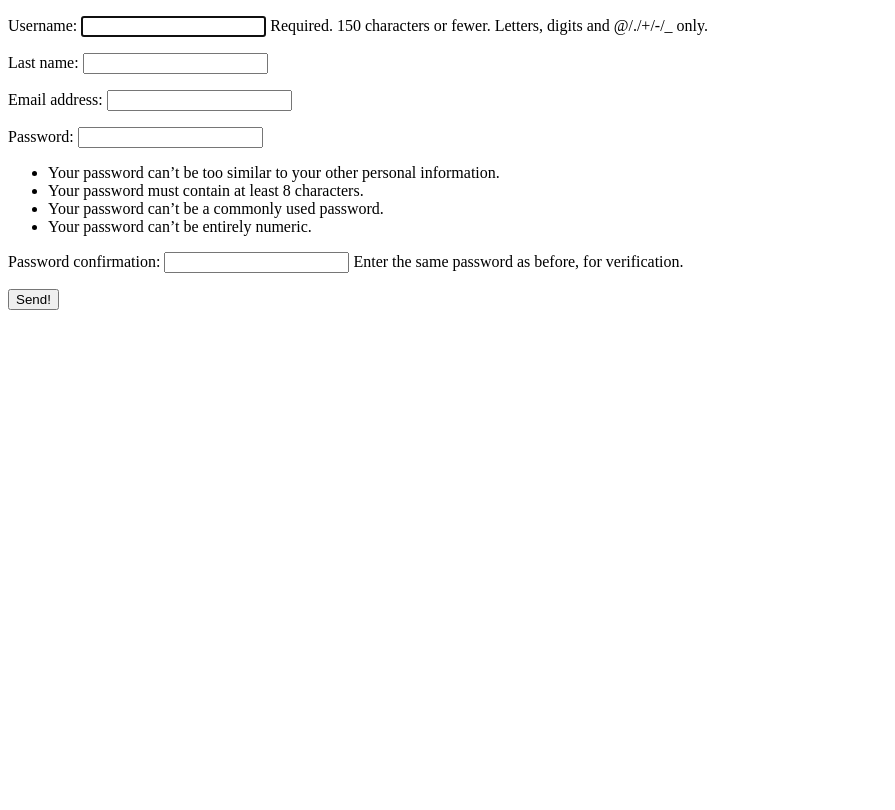
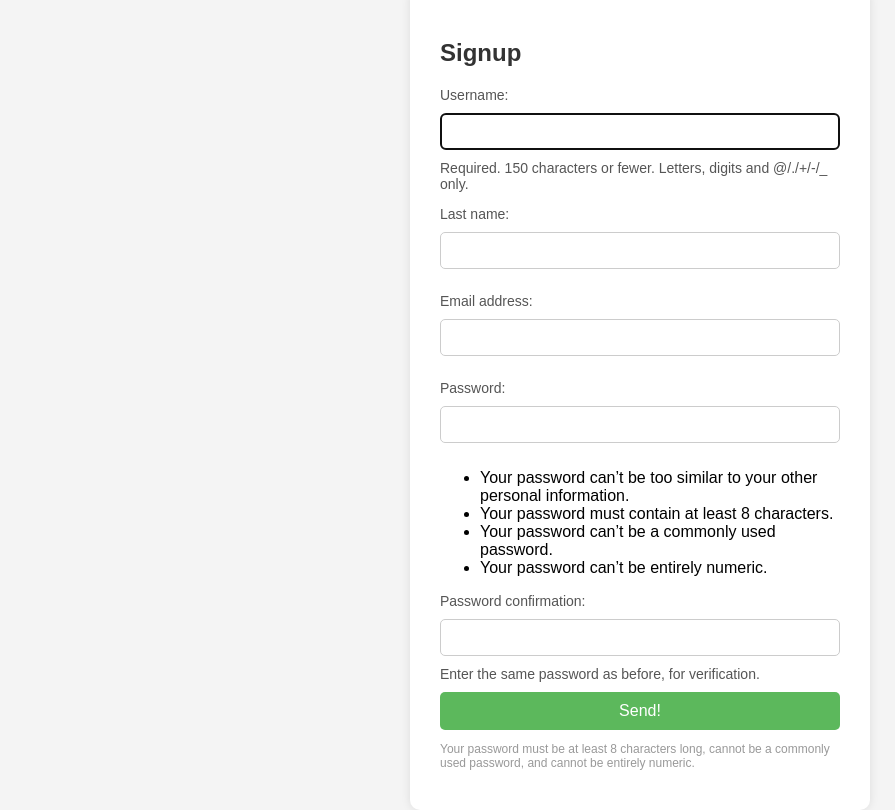
Before and after one commit to broccol1l/lesson21_django, a Django app: page /signup in a window 1280 px wide. Shown: the whole page, without its empty margins (0-895 px from the left). Before the commit the page ends 310 px from the top, so only its background shows below. Run offline with Django 5.2, Linux system fonts and the light colour scheme.

Commit message:
fourth_django+almost_hw

```diff
--- /dev/null
+++ b/assets/signup.css
@@ -0,0 +1,61 @@
+body {
+            font-family: Arial, sans-serif;
+            background-color: #f4f4f4;
+            display: flex;
+            justify-content: center;
+            align-items: center;
+            height: 100vh;
+            margin: 0;
+}
+
+form {
+     background-color: #ffffff;
+     padding: 30px;
+     border-radius: 10px;
+     box-shadow: 0 0 10px rgba(0, 0, 0, 0.1);
+     max-width: 400px;
+     width: 100%;
+}
+
+form h2 {
+     margin-bottom: 20px;
+     color: #333;
+}
+
+form p {
+     margin-bottom: 10px;
+     font-size: 14px;
+     color: #555;
+}
+
+form input[type="text"],
+form input[type="email"],
+form input[type="password"] {
+    width: 100%;
+    padding: 10px;
+    margin: 10px 0;
+    border: 1px solid #ccc;
+    border-radius: 5px;
+    box-sizing: border-box;
+}
+
+form button {
+    width: 100%;
+    padding: 10px;
+    background-color: #5cb85c;
+    border: none;
+    border-radius: 5px;
+    color: white;
+    font-size: 16px;
+    cursor: pointer;
+    transition: background-color 0.3s;
+}
+
+form button:hover {
+    background-color: #4cae4c;
+}
+
+form .help-text {
+    font-size: 12px;
+    color: #999;
+}
--- a/templates/signup.html
+++ b/templates/signup.html
@@ -1,14 +1,18 @@
+{% load static %}
 <!DOCTYPE html>
 <html lang="en">
 <head>
     <meta charset="UTF-8">
     <title>Signup</title>
+    <link rel="stylesheet" type="text/css" href="{% static 'signup.css' %}">
 </head>
 <body>
 <form method="POST">
+    <h2>Signup</h2>
     {% csrf_token %}
     {{ form.as_p }}
     <button type="submit">Send!</button>
+    <p class="help-text">Your password must be at least 8 characters long, cannot be a commonly used password, and cannot be entirely numeric.</p>
 </form>
 </body>
 </html>
```
Also changed, not shown: assets/login.css (added, +55 -0 lines), static/login.css (added, +55 -0 lines), static/signup.css (added, +61 -0 lines), templates/login.html (+5 -2 lines), db.sqlite3.
